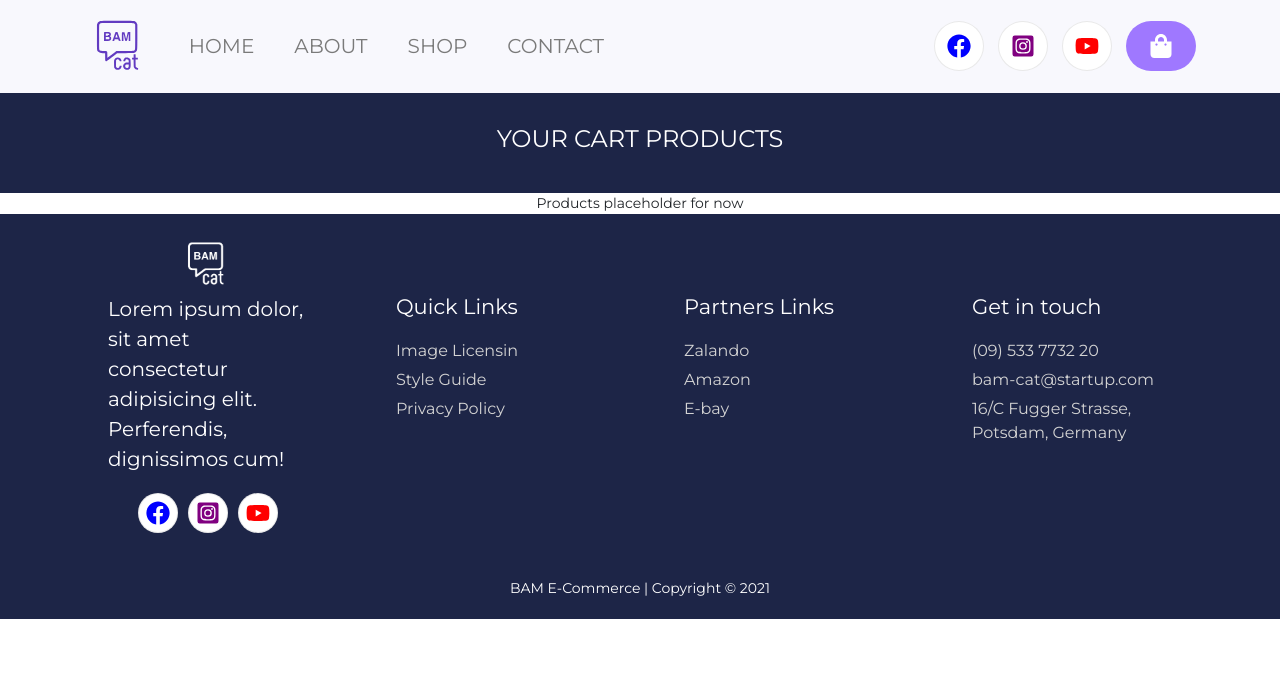
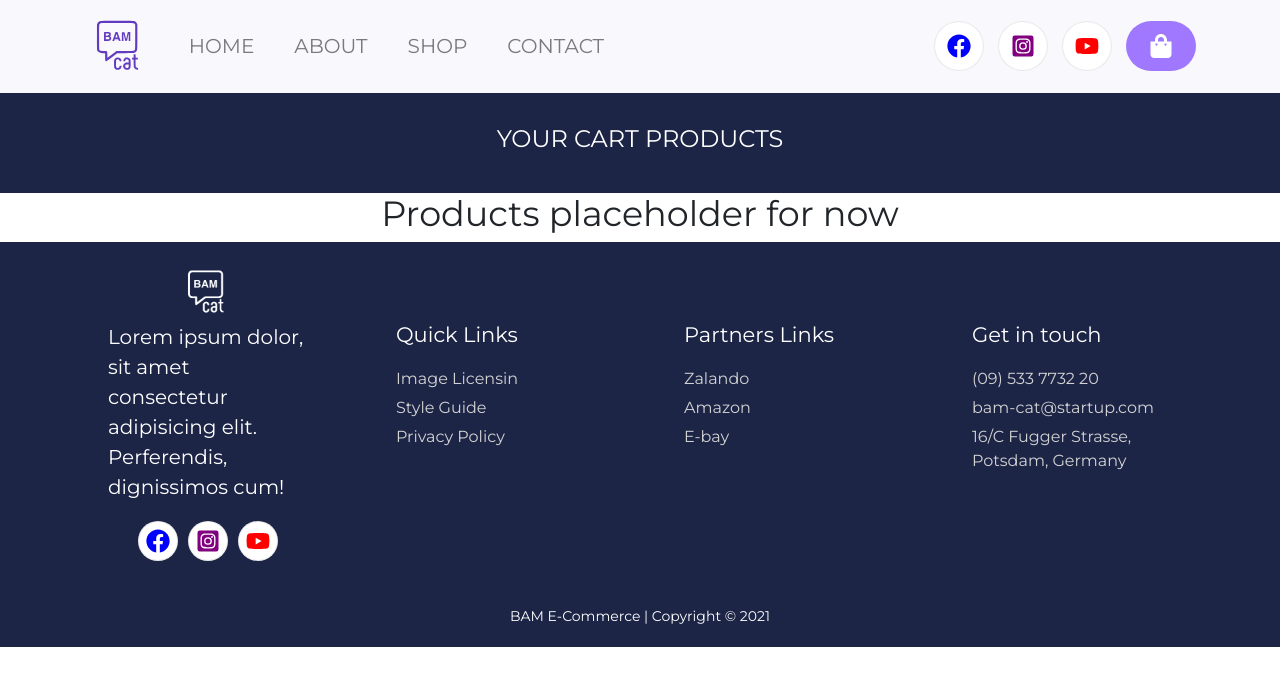
Before and after one commit to syed-ghufran-hassan/B.A.M-eCommerce, a React (Create React App) app: page /cart in a window 1280 px wide. Shown: the top 686 px of the page. Built offline with nearby package versions, Linux system fonts and the light colour scheme.

Commit message:
h1 in the placeholder for now

```diff
--- a/src/features/Pages/Cart.js
+++ b/src/features/Pages/Cart.js
@@ -8,7 +8,7 @@ export default function Cart() {
         <h1 className="Title-Cart">YOUR CART PRODUCTS</h1>
       </div>
       <div className="Products-Container">
-        <div>Products placeholder for now</div>
+        <h1>Products placeholder for now</h1>
       </div>
     </div>
   )
```
